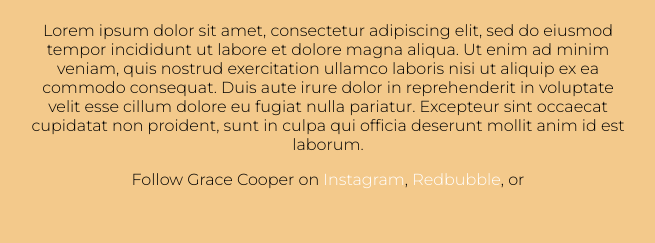
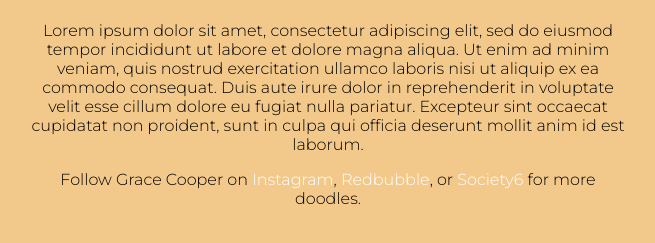
Before and after one commit to J4502-FS21/grace-cooper, a plain HTML site: page addcolor.html in a window 1280 px wide. Shown: the part 503-746 px from the top of the page, without its empty margins (312-967 px from the left). Drawn offline with Linux system fonts and the light colour scheme; a web font is replaced by a local one.

Commit message:
fixed error in footer

```diff
--- a/addcolor.html
+++ b/addcolor.html
@@ -17,6 +17,6 @@
   <p>Lorem ipsum dolor sit amet, consectetur adipiscing elit, sed do eiusmod tempor incididunt ut labore et dolore magna aliqua. Ut enim ad minim veniam, quis nostrud exercitation ullamco laboris nisi ut aliquip ex ea commodo consequat. Duis aute irure dolor in reprehenderit in voluptate velit esse cillum dolore eu fugiat nulla pariatur. Excepteur sint occaecat cupidatat non proident, sunt in culpa qui officia deserunt mollit anim id est laborum.</p>
 </body>
 <footer>
-  <p>Follow Grace Cooper on <a href="https://www.instagram.com/gracie__doodles/">Instagram</a>, <a href="https://www.redbubble.com/people/gracie-doodles/">Redbubble</a>, or <a href="https://society6.com/gracie_doodles>Society6</a> for more doodles.</p>
+  <p>Follow Grace Cooper on <a href="https://www.instagram.com/gracie__doodles/">Instagram</a>, <a href="https://www.redbubble.com/people/gracie-doodles/">Redbubble</a>, or <a href="https://society6.com/gracie_doodles">Society6</a> for more doodles.</p>
 </footer>
 </html>
```
Also changed, not shown: howtodraw.html (+1 -1 lines), index.html (+1 -1 lines), whattoknow.html (+1 -1 lines).
